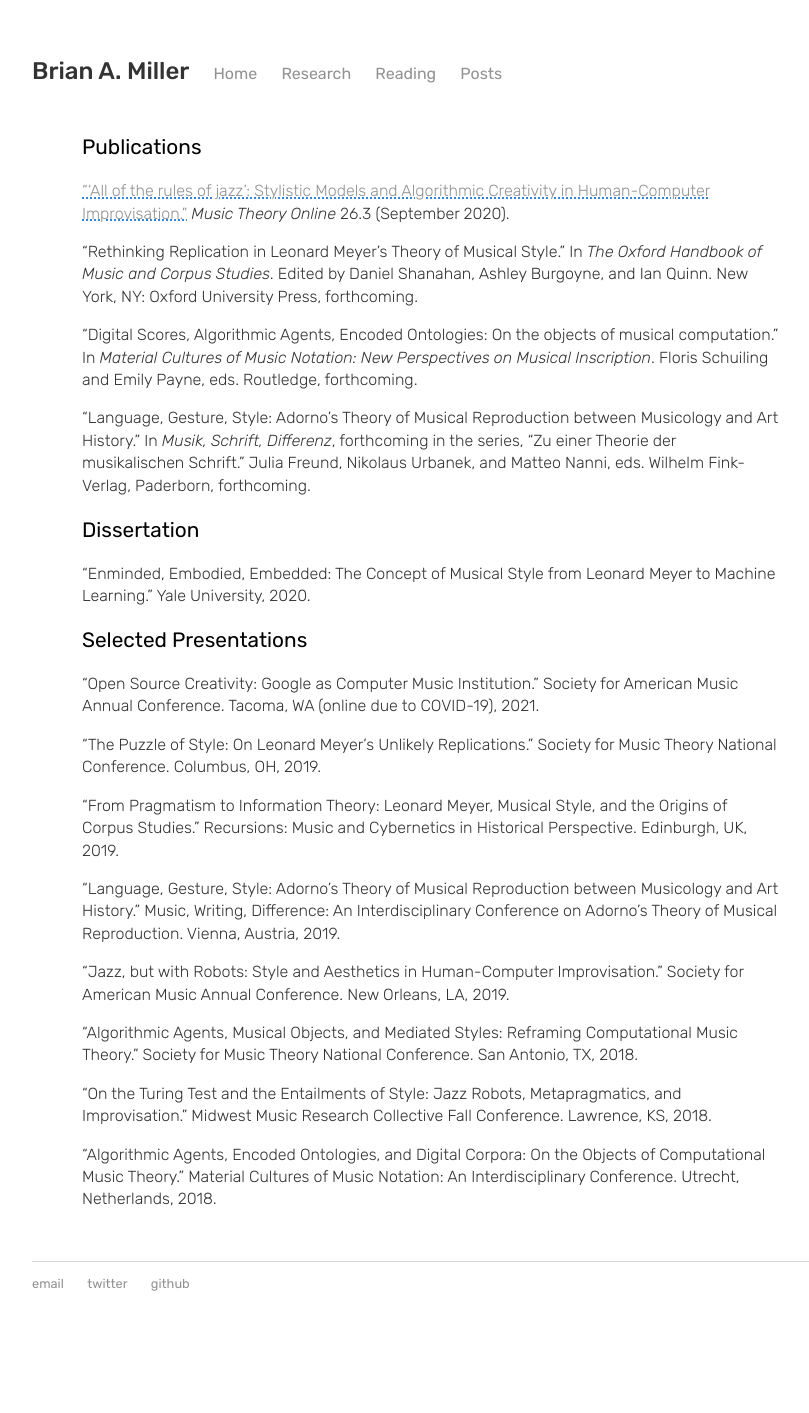
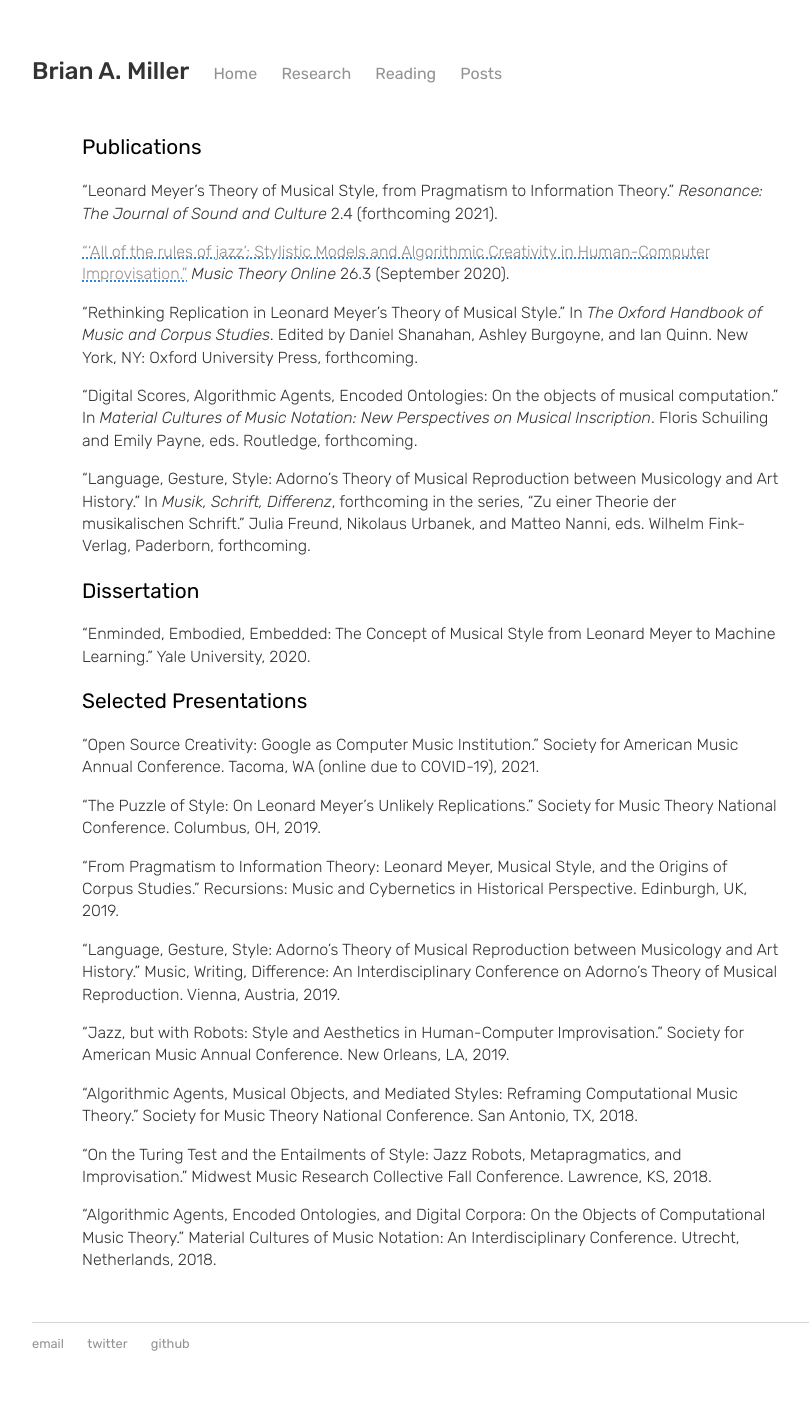
Before and after one commit to bmill42/bmill42.github.io, a Jekyll site: the page built from research/index.md, in a window 1280 px wide. Shown: the whole page, without its empty margins (168-977 px from the left). Built offline with Jekyll 4.4.1, drawn with Linux system fonts in a browser that asks for light colours; before the commit the page ends 1353 px from its top, so only the background shows below that.

Commit message:
updated research with resonance pub

```diff
--- a/research/index.md
+++ b/research/index.md
@@ -4,6 +4,8 @@ title: Research
 ---
 
 ### Publications
+
+“Leonard Meyer’s Theory of Musical Style, from Pragmatism to Information Theory.” _Resonance: The Journal of Sound and Culture_ 2.4 (forthcoming 2021).
 
 [“‘All of the rules of jazz’: Stylistic Models and Algorithmic Creativity in Human-Computer Improvisation.”](https://mtosmt.org/issues/mto.20.26.3/mto.20.26.3.miller.html) _Music Theory Online_ 26.3 (September 2020).
 
```
